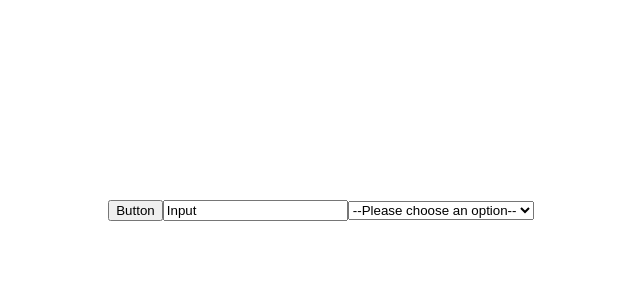
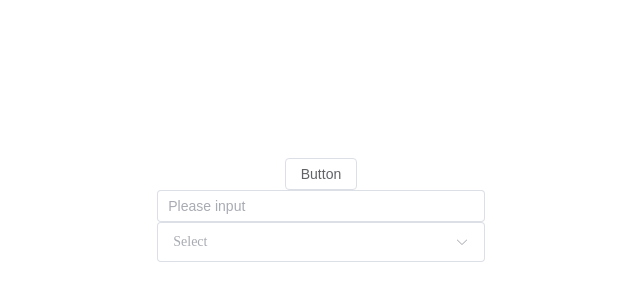
Before and after one commit to altrusl/ui-kit-test, a Vue app: page / in a window 1280 px wide. Shown: the part 190-490 px from the top of the page, without its empty margins (319-959 px from the left). Built offline with nearby package versions, Linux system fonts and the light colour scheme.

Commit message:
Initial commit

```diff
--- a/package.json
+++ b/package.json
@@ -9,10 +9,12 @@
     "preview": "vite preview"
   },
   "dependencies": {
+    "element-plus": "^2.3.7",
     "vue": "^3.2.47"
   },
   "devDependencies": {
     "@vitejs/plugin-vue": "^4.1.0",
+    "unplugin-element-plus": "^0.7.1",
     "vite": "^4.3.9"
   }
 }
--- a/src/App.vue
+++ b/src/App.vue
@@ -1,16 +1,45 @@
 <script setup>
+import { ElButton } from 'element-plus'
+import { ElInput } from 'element-plus'
+import { ElSelect } from 'element-plus'
+
+const options = [
+  {
+    value: 'Option1',
+    label: 'Option1',
+  },
+  {
+    value: 'Option2',
+    label: 'Option2',
+  },
+  {
+    value: 'Option3',
+    label: 'Option3',
+  },
+  {
+    value: 'Option4',
+    label: 'Option4',
+  },
+  {
+    value: 'Option5',
+    label: 'Option5',
+  },
+]
 </script>
 
 <template>
-  <button>Button</button>
+  <ElButton>Button</ElButton>
 
-  <input type="text" value="Input" />
+  <ElInput v-model="input" placeholder="Please input" />
 
-  <select name="pets" id="pet-select">
-    <option value="">--Please choose an option--</option>
-    <option value="dog">Dog</option>
-    <option value="cat">Cat</option>
-</select>
+  <el-select v-model="value" class="m-2" placeholder="Select" size="large">
+    <el-option
+      v-for="item in options"
+      :key="item.value"
+      :label="item.label"
+      :value="item.value"
+    />
+  </el-select>
 </template>
 
 <style scoped>
--- a/src/main.js
+++ b/src/main.js
@@ -1,5 +1,7 @@
 import { createApp } from 'vue'
 import './style.css'
+import ElementPlus from 'element-plus'
+import 'element-plus/dist/index.css'
 import App from './App.vue'
 
-createApp(App).mount('#app')
+createApp(App).use(ElementPlus).mount('#app')
--- a/vite.config.js
+++ b/vite.config.js
@@ -1,7 +1,10 @@
 import { defineConfig } from 'vite'
 import vue from '@vitejs/plugin-vue'
+import ElementPlus from 'unplugin-element-plus/vite'
 
 // https://vitejs.dev/config/
 export default defineConfig({
-  plugins: [vue()],
+  plugins: [vue(), ElementPlus({
+    // options
+  })],
 })
```
Also changed, not shown: 1 other file (tests, documents, lock files or other folders).
